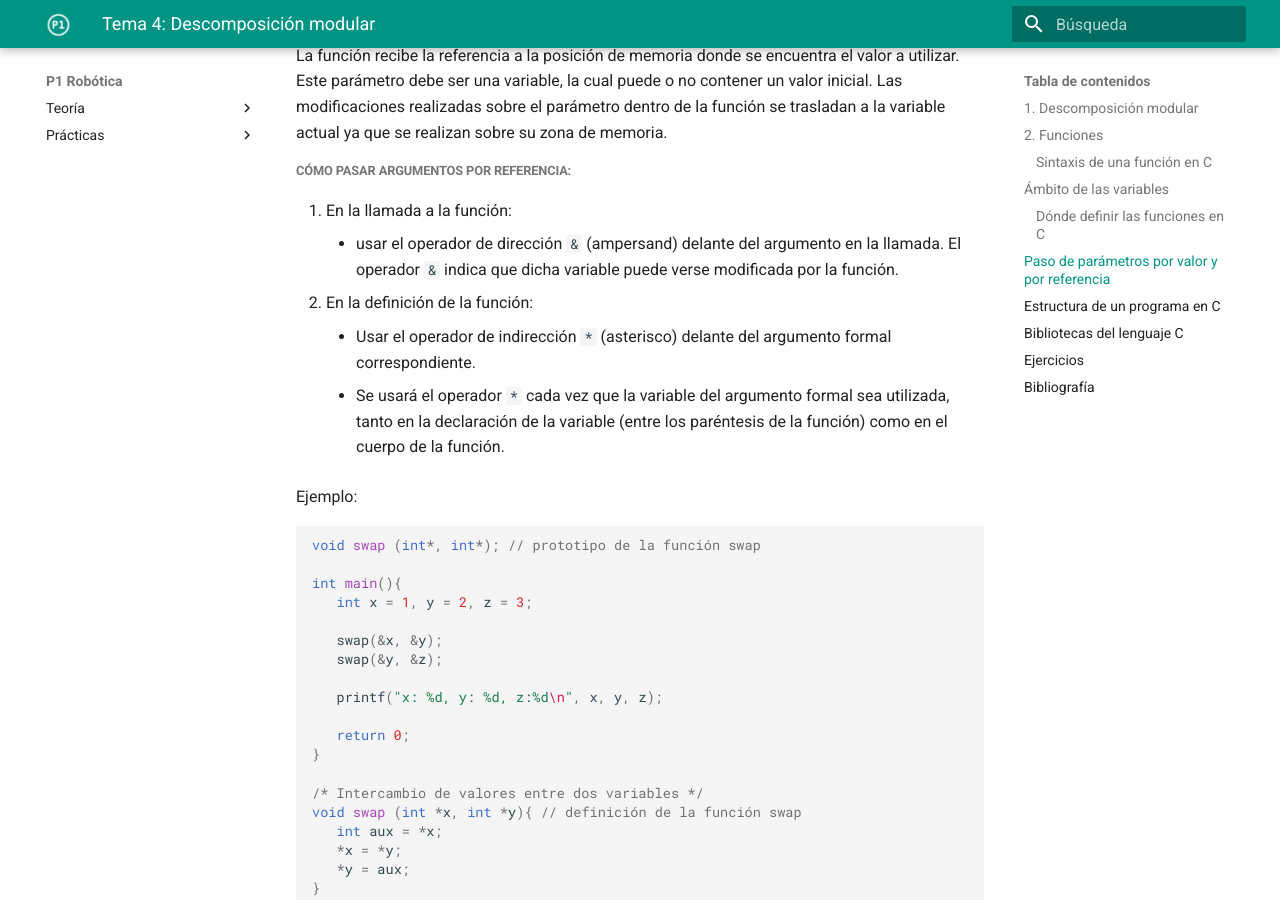
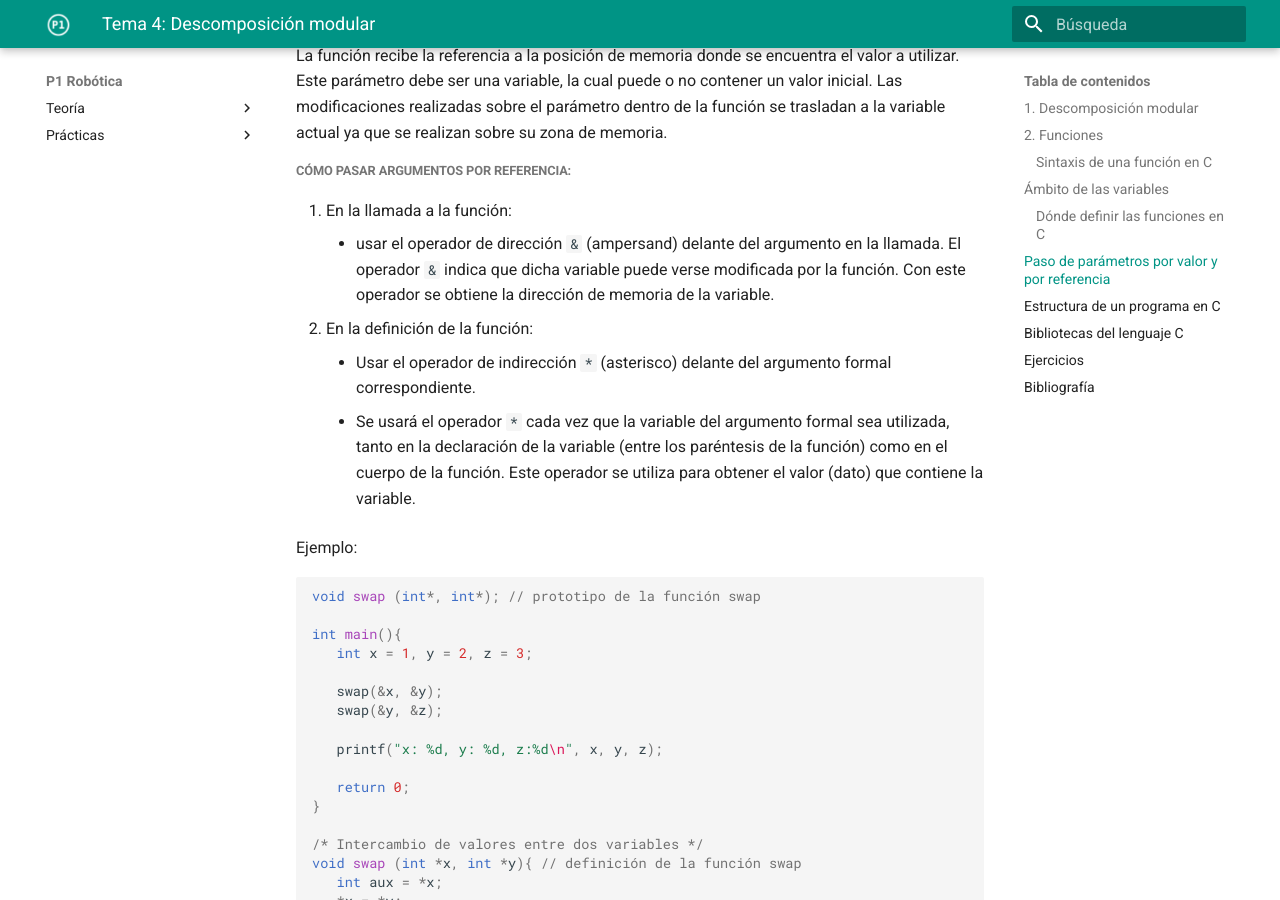
Before and after one commit to cpomares/p1-robotica, an MkDocs documentation site: the page built from docs/Teoria/tema04-descomposicion-modular/tema04-descomposicion-modular.md, in a window 1280 px wide and 900 px high, scrolled down 9647 px. Built offline with MkDocs 1.6.1 and Material for MkDocs 9.7.7, drawn with Linux system fonts in a browser that asks for light colours; some of the changed text lies outside the part shown.

Commit message:
funciones

```diff
--- a/docs/Teoria/tema04-descomposicion-modular/tema04-descomposicion-modular.md
+++ b/docs/Teoria/tema04-descomposicion-modular/tema04-descomposicion-modular.md
@@ -9,7 +9,7 @@
 
 Podemos decir que la ejecución de cualquier programa en C empieza ejecutando la función `main` instrucción a instrucción desde la primera a la última. Si alguna instrucción hace una llamada a una función (la invoca), el programa deja en espera el punto de ejecución por donde iba y pasa a ejecutar la función, de la misma forma. Cuando termina, vuelve a seguir por la función principal por donde la había dejado. Cada función puede llamar a otras funciones, e incluso a sí misma (recursión).
 
-Una de las habilidades fundamentales del pensamiento computacional es la **abstracción**: definir subproblemas que creen nueva semántica, dividir un problema grande en pequeños problemas (funciones). Esto hace el código más fácil de entender, probar, modificar, compartir y reutilizar.
+Una de las habilidades fundamentales del pensamiento computacional es la **abstracción**: dividir un problema grande en pequeños problemas donde sea más fácil de manejar. Esto hace el código más fácil de entender, probar, modificar, compartir y reutilizar.
 
 Ventajas de modularizar un programa:
 
@@ -94,7 +94,7 @@
 ~~~c
 #include<stdio.h>
 
-int f (int x);  // Prototipo o declaración de la función f
+int f(int x);  // Prototipo o declaración de la función f
 
 void main() {
    int num1, num2 num3;
@@ -102,16 +102,16 @@
    printf("\n- Introduzca un número: ");
    scanf("%d", &num1);
 
-   num2 = f(5);
-   num2 = f(num1) + num1 - num2;
-   num3 = f(num2+1);
+   num2 = f(5);  // Llamada a la función f
+   num2 = f(num1) + num1 - num2; // Llamada a la función f
+   num3 = f(num2+1); // Llamada a la función f
 
    printf("\n- Valores: %d, %d y %d.", num1, num2, f(num3));
 
    return 0;
 }
 
-int f (int x) {   // Definición de la función f
+int f(int x) {   // Definición de la función f
    return x + 5;
 }
 ~~~
@@ -234,7 +234,6 @@
 ~~~
 
 **Variables globales** (NO SE PERMITEN EN ESTA ASIGNATURA): Son variables que se declaran fuera de todas las funciones. Pueden ser utilizadas por todas las funciones que haya después de su declaración. Normalmente, estas variables se declaran antes que las funciones, por lo que su ámbito o visibilidad es global. Su uso está desaconsejado, especialmente en programadores noveles, porque complica la comprensión de los programas y pueden dar lugar a **efectos laterales** erróneos que suelen ser muy difícil de localizar.
-
 
 
 ### Dónde definir las funciones en C
@@ -388,10 +387,10 @@
 ##### Cómo pasar argumentos por referencia:
 
 1. En la llamada a la función:
-	- usar el operador de dirección `&` (ampersand) delante del argumento en la llamada. El operador `&` indica que dicha variable puede verse modificada por la función.
+	- usar el operador de dirección `&` (ampersand) delante del argumento en la llamada. El operador `&` indica que dicha variable puede verse modificada por la función. Con este operador se obtiene la dirección de memoria de la variable.
 2. En la definición de la función:
 	- Usar el operador de indirección `*` (asterisco) delante del argumento formal correspondiente.
-	- Se usará el operador `*` cada vez que la variable del argumento formal sea utilizada, tanto en la declaración de la variable (entre los paréntesis de la función) como en el cuerpo de la función.
+	- Se usará el operador `*` cada vez que la variable del argumento formal sea utilizada, tanto en la declaración de la variable (entre los paréntesis de la función) como en el cuerpo de la función. Este operador se utiliza para obtener el valor (dato) que contiene la variable.
 
 Ejemplo:
 
@@ -547,7 +546,7 @@
 	- Si se escriben antes las funciones que son llamadas por otras, poniendo `main()` al
 final, los prototipos no son estrictamente necesarios.
 
-La comunicación entre funciones debe realizarse a través de parámetros, y **no** de variables globales
+**La comunicación entre funciones debe realizarse a través de parámetros, y no de variables globales**
 
 
 ## Bibliotecas del lenguaje C
```
Also changed, not shown: other parts of docs/Teoria/tema04-descomposicion-modular/tema04-descomposicion-modular.md (+1 -1 lines).
